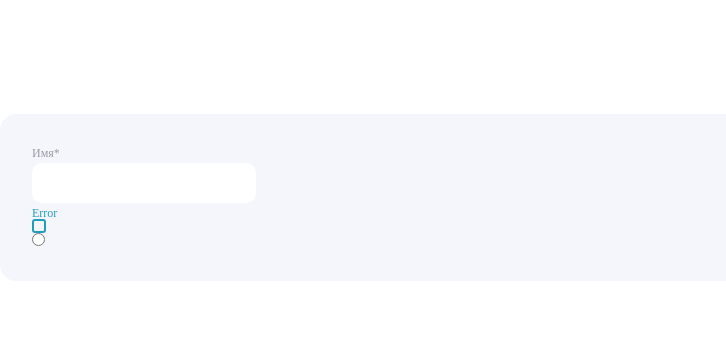
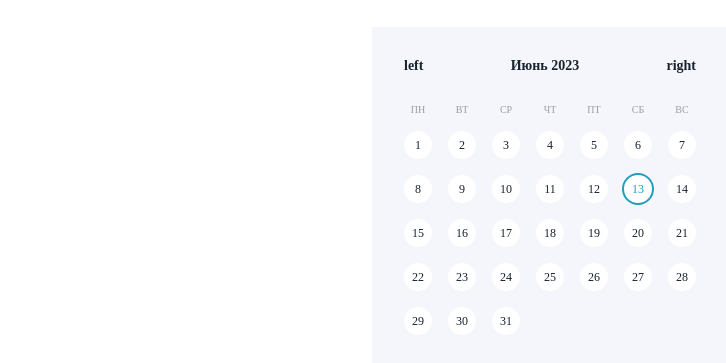
Before and after one commit to Traximullin/PET-park, a React (Create React App) app: page / in a window 1280 px wide. Shown: the part 203-566 px from the top of the page, without its empty margins (90-816 px from the left). Built offline with nearby package versions, Linux system fonts and the light colour scheme.

Commit message:
layout-calendar

```diff
--- a/src/app/index.tsx
+++ b/src/app/index.tsx
@@ -1,21 +1,11 @@
 import { type FC } from "react"
-import { Form, FormHandler, Input, Radio } from "shared/ui"
-import Checkbox from "shared/ui/Checkbox"
+import { Calendar } from "shared/ui"
 import "./index.scss"
 
 const App: FC = () => {
 
     return (
-        <Form>
-            <FormHandler
-                required
-                title="Имя"
-            >
-                <Input />
-            </FormHandler>
-            <Checkbox/>
-            <Radio />
-        </Form>
+        <Calendar />
     )
 }
 
--- a/src/shared/ui/Calendar/index.scss
+++ b/src/shared/ui/Calendar/index.scss
@@ -1,4 +1,45 @@
 
 .calendar {
+    background-color: #f5f6fb;
+    padding: 32px;
 
+    &__header {
+        display: flex;
+        justify-content: space-between;
+        align-items: center;
+        color: var(--colors-text);
+        font-weight: 700;
+    }
+
+    &__content {
+        margin-top: 32px;
+        display: grid;
+        grid-template-columns: repeat(7, 1fr);
+        gap: 16px;
+    }
+
+    &__week-day {
+        color: var(--colors-secondary-text);
+        font-size: 10px;
+        text-align: center;
+    }
+
+    &__day {
+        display: flex;
+        align-items: center;
+        justify-content: center;
+
+        font-size: 12px;
+        color: var(--colors-text);
+
+        cursor: pointer;
+        padding: 8px;
+        border-radius: 50%;
+        background-color: #ffffff;
+
+        &_active {
+            outline: 2px solid var(--colors-ui-base);
+            color: var(--colors-ui-base);
+        }
+    }
 }
--- a/src/shared/ui/Calendar/index.tsx
+++ b/src/shared/ui/Calendar/index.tsx
@@ -1,10 +1,44 @@
 import { type FC } from "react"
 import "./index.scss"
 
+const weekDays = ["ПН", "ВТ", "СР", "ЧТ", "ПТ", "СБ", "ВС"]
+
+const arrayDays = Array.from({ length: 31, }, (_, i) => i + 1)
+console.log(arrayDays)
 const Calendar: FC = () => {
     return (
         <div className="calendar">
-
+            <div className="calendar__header">
+                <div>left</div>
+                <p>Июнь 2023</p>
+                <div>right</div>
+            </div>
+            <div className="calendar__content">
+                {
+                    weekDays.map((weekDay, index) => (
+                        <div
+                            className="calendar__week-day"
+                            key={`calendar-week-day-${index}`}
+                        >
+                            {weekDay}
+                        </div>
+                    ))
+                }
+                {
+                    arrayDays.map((day, index) => (
+                        <div
+                            className={
+                                index === 12
+                                    ? "calendar__day calendar__day_active"
+                                    : "calendar__day"
+                            }
+                            key={`calendar-day-${index}`}
+                        >
+                            {day}
+                        </div>
+                    ))
+                }
+            </div>
         </div>
     )
 }
--- a/src/shared/ui/index.ts
+++ b/src/shared/ui/index.ts
@@ -8,3 +8,5 @@ export { default as Menu } from "./Menu"
 export { default as Form } from "./Form"
 export { default as FormHandler } from "./FormHandler"
 export { default as Radio } from "./Radio"
+export { default as Checkbox } from "./Checkbox"
+export { default as Calendar } from "./Calendar"
```
